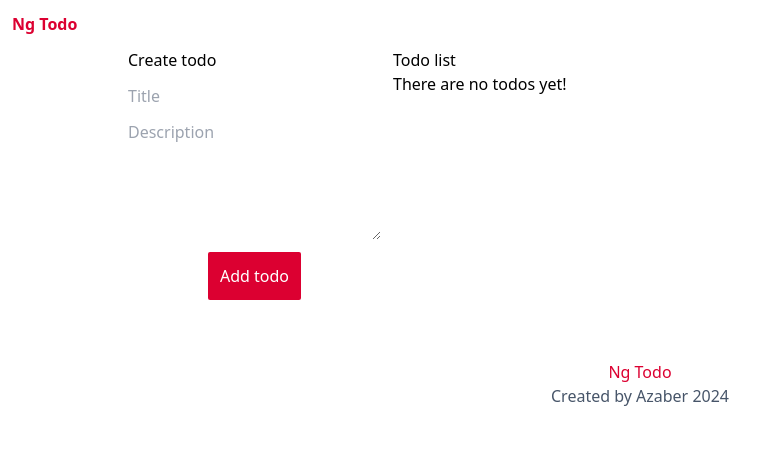
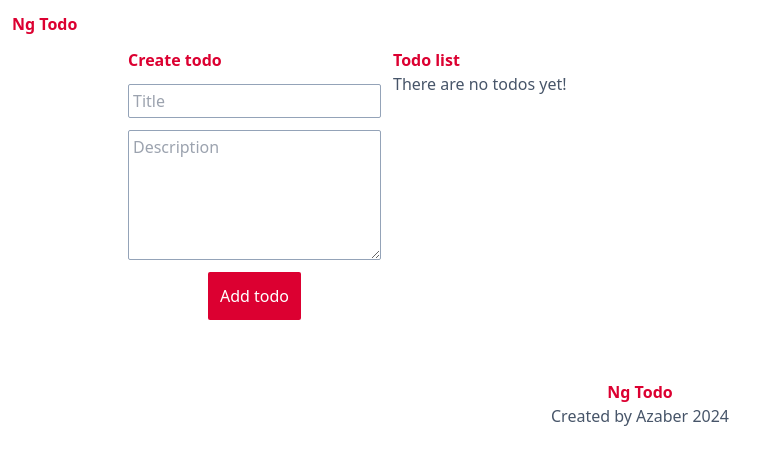
Before and after one commit to realazaber/ultimate-todo, an Angular app in the folder ng-todo/: page /#/ in a window 1280 px wide. Shown: the top 464 px of the page, without its empty margins (0-779 px from the left). Built offline with nearby package versions, Linux system fonts and the light colour scheme.

Commit message:
Update styles.scss

```diff
--- a/ng-todo/src/styles.scss
+++ b/ng-todo/src/styles.scss
@@ -1,3 +1,28 @@
 @tailwind base;
 @tailwind components;
 @tailwind utilities;
+
+@layer components {
+  p,
+  span,
+  input,
+  textarea {
+    @apply text-slate-600;
+  }
+
+  form {
+    input,
+    textarea {
+      @apply border-slate-400 border-[1px] rounded-sm p-1;
+    }
+  }
+
+  h1,
+  h2,
+  h3,
+  h4,
+  h5,
+  h6 {
+    @apply text-primary font-bold;
+  }
+}
```
